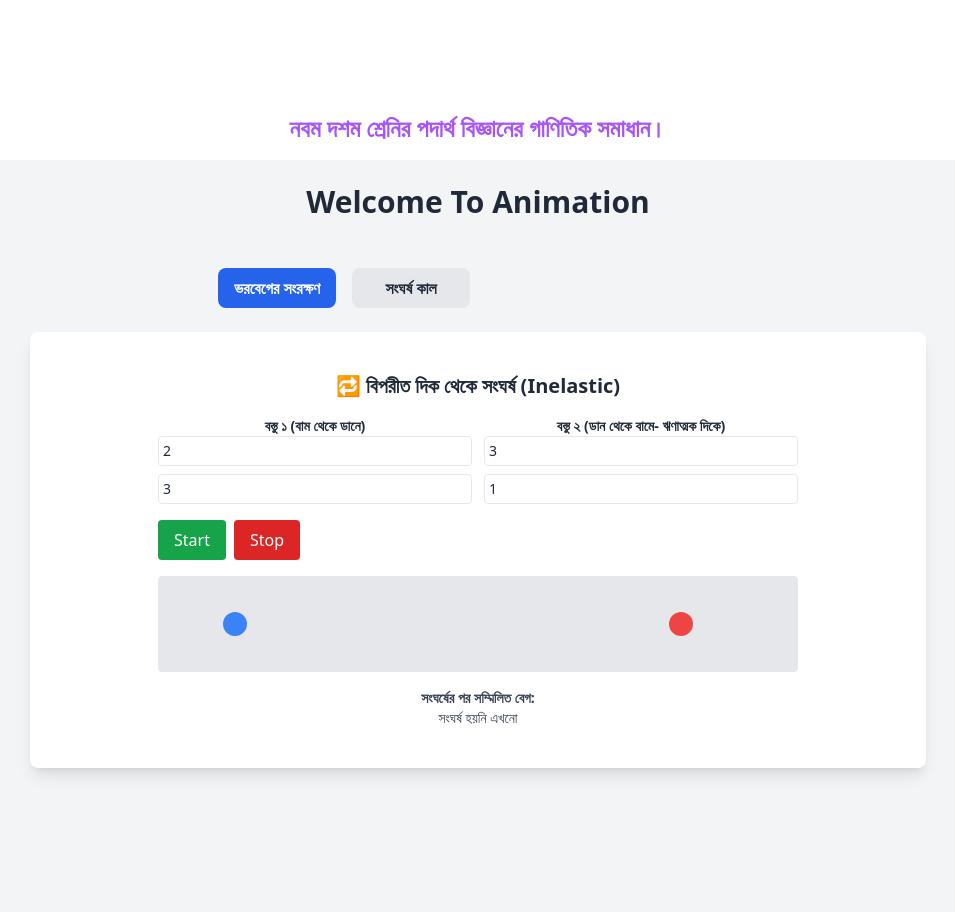
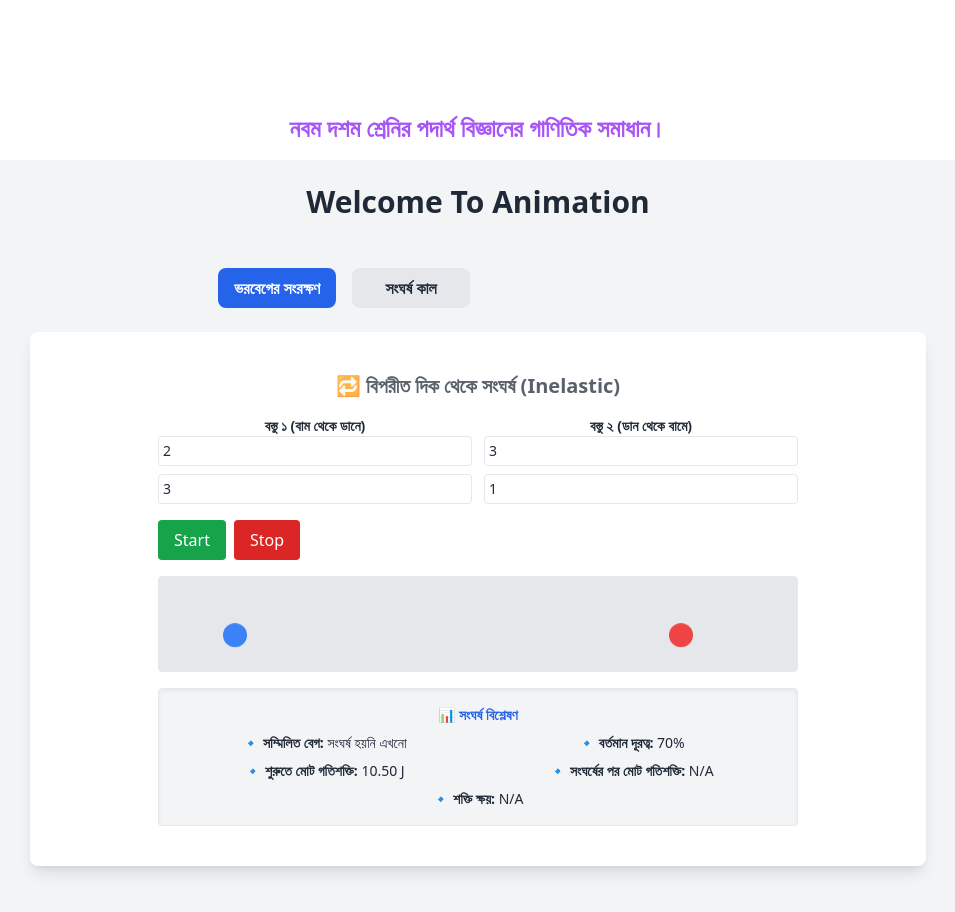
Before and after one commit to almubin78/Physics-Problems-solving-website, a React (Create React App) app: page /playAnimation/mv in a window 1280 px wide. Shown: the top 912 px of the page, without its empty margins (162-1117 px from the left). Built offline with nearby package versions, Linux system fonts and the light colour scheme.

Commit message:
animate blur and normal design done

```diff
--- a/src/PlayAnimation/InelasticCollisionSimulator.js
+++ b/src/PlayAnimation/InelasticCollisionSimulator.js
@@ -2,31 +2,28 @@ import React, { useState, useRef, useEffect } from "react";
 
 export default function InelasticCollisionSimulator() {
   const [m1, setM1] = useState(2);
-  const [u1, setU1] = useState(3); // Right direction
+  const [u1, setU1] = useState(3);
   const [m2, setM2] = useState(3);
-  const [u2, setU2] = useState(-1); // Left direction (negative)
-
-  const [x1, setX1] = useState(10); // Object 1 position (%)
-  const [x2, setX2] = useState(80); // Object 2 position (%)
-
+  const [u2, setU2] = useState(-1);
+  const [x1, setX1] = useState(10);
+  const [x2, setX2] = useState(80);
   const [running, setRunning] = useState(false);
   const [merged, setMerged] = useState(false);
-  const [v, setV] = useState(0); // Final velocity after collision
+  const [v, setV] = useState(0);
+  const intervalRef = useRef(null);
 
-  const intervalRef = useRef(null);
+  const initialKE = 0.5 * m1 * u1 ** 2 + 0.5 * m2 * u2 ** 2;
+  const finalKE = merged ? 0.5 * (m1 + m2) * v ** 2 : 0;
 
   const handleStart = () => {
     setX1(10);
     setX2(80);
     setMerged(false);
     setRunning(true);
-
     if (intervalRef.current) clearInterval(intervalRef.current);
-
-    // Start movement until collision
     intervalRef.current = setInterval(() => {
       setX1((prev) => prev + u1 * 0.5);
-      setX2((prev) => prev + u2 * 0.5); // u2 is negative
+      setX2((prev) => prev + u2 * 0.5);
     }, 100);
   };
 
@@ -35,16 +32,12 @@ export default function InelasticCollisionSimulator() {
     setRunning(false);
   };
 
-  // Detect collision and calculate final velocity using conservation of momentum
   useEffect(() => {
     if (!merged && x2 - x1 <= 6) {
       const finalV = (m1 * u1 + m2 * u2) / (m1 + m2);
       setV(finalV);
       setMerged(true);
-
       clearInterval(intervalRef.current);
-
-      // After collision, move merged object together
       intervalRef.current = setInterval(() => {
         setX1((prev) => prev + finalV * 0.5);
         setX2((prev) => prev + finalV * 0.5);
@@ -52,17 +45,9 @@ export default function InelasticCollisionSimulator() {
     }
   }, [x1, x2, m1, m2, u1, u2, merged]);
 
-  // Stop animation when merged object goes out of screen
-  useEffect(() => {
-    if (merged && x1 > 100) {
-      clearInterval(intervalRef.current);
-      setRunning(false);
-    }
-  }, [x1, merged]);
-
   return (
     <div className="p-4 max-w-2xl mx-auto space-y-4">
-      <h1 className="text-xl font-bold text-center">
+      <h1 className="text-xl font-bold text-center animate-pulse">
         🔁 বিপরীত দিক থেকে সংঘর্ষ (Inelastic)
       </h1>
 
@@ -85,7 +70,7 @@ export default function InelasticCollisionSimulator() {
           />
         </div>
         <div>
-          <h2 className="font-bold">বস্তু ২ (ডান থেকে বামে- ঋণাত্মক দিকে)</h2>
+          <h2 className="font-bold">বস্তু ২ (ডান থেকে বামে)</h2>
           <input
             type="number"
             value={m2}
@@ -106,10 +91,7 @@ export default function InelasticCollisionSimulator() {
       <div className="flex gap-2">
         <button
           onClick={handleStart}
-          disabled={running}
-          className={`py-2 px-4 rounded text-white ${
-            running ? "bg-gray-400" : "bg-green-600 hover:bg-green-700"
-          }`}
+          className="bg-green-600 text-white py-2 px-4 rounded hover:bg-green-700"
         >
           Start
         </button>
@@ -121,44 +103,53 @@ export default function InelasticCollisionSimulator() {
         </button>
       </div>
 
-      {/* Animation area */}
       <div className="relative h-24 bg-gray-200 border rounded overflow-hidden">
         {!merged && (
           <>
             <div
-              className="absolute top-1/2 -translate-y-1/2 w-6 h-6 bg-blue-500 rounded-full"
+              className="absolute top-1/2 -translate-y-1/2 w-6 h-6 bg-blue-500 rounded-full animate-bounce"
               style={{ left: `${x1}%`, transition: "left 0.1s linear" }}
             />
             <div
-              className="absolute top-1/2 -translate-y-1/2 w-6 h-6 bg-red-500 rounded-full"
+              className="absolute top-1/2 -translate-y-1/2 w-6 h-6 bg-red-500 rounded-full animate-bounce"
               style={{ left: `${x2}%`, transition: "left 0.1s linear" }}
             />
           </>
         )}
         {merged && (
           <div
-            className="absolute top-1/2 -translate-y-1/2 w-10 h-10 bg-purple-600 rounded-full"
+            className="absolute top-1/2 -translate-y-1/2 w-10 h-10 bg-purple-600 rounded-full animate-pulse"
             style={{ left: `${x1}%`, transition: "left 0.1s linear" }}
           />
         )}
       </div>
 
-      {/* Output */}
-      <div className="text-sm text-gray-700">
-        <p>
-          <strong>সংঘর্ষের পর সম্মিলিত বেগ:</strong>
+      <div className="text-sm text-gray-800 bg-gray-100 p-4 rounded shadow-inner animate-fade-in space-y-2 border">
+        <h2 className="font-bold text-center text-blue-600">
+          📊 সংঘর্ষ বিশ্লেষণ
+        </h2>
+        <div className="grid grid-cols-2 gap-2">
           <p>
-            {merged ? (
-              <span className=" py-1 rounded-sm px-4 text-xl font-serif shadow-xl border border-b-orange-400 font-bold text-green-600">
-                {" "}
-                {v.toFixed(2)} m/s
-              </span>
-            ) : (
-              "সংঘর্ষ হয়নি এখনো"
-            )}
+            <span className="font-semibold">🔹 সম্মিলিত বেগ:</span>{" "}
+            {merged ? `${v.toFixed(2)} m/s` : "সংঘর্ষ হয়নি এখনো"}
           </p>
-        </p>
-        {/* <p><strong>বর্তমান দূরত্ব:</strong> {Math.max(0, (x2 - x1).toFixed(2))}%</p> */}
+          <p>
+            <span className="font-semibold">🔹 বর্তমান দূরত্ব:</span>{" "}
+            {Math.max(0, (x2 - x1).toFixed(2))}%
+          </p>
+          <p>
+            <span className="font-semibold">🔹 শুরুতে মোট গতিশক্তি:</span>{" "}
+            {initialKE.toFixed(2)} J
+          </p>
+          <p>
+            <span className="font-semibold">🔹 সংঘর্ষের পর মোট গতিশক্তি:</span>{" "}
+            {merged ? `${finalKE.toFixed(2)} J` : "N/A"}
+          </p>
+          <p className="col-span-2">
+            <span className="font-semibold">🔹 শক্তি ক্ষয়:</span>{" "}
+            {merged ? `${(initialKE - finalKE).toFixed(2)} J` : "N/A"}
+          </p>
+        </div>
       </div>
     </div>
   );
```
